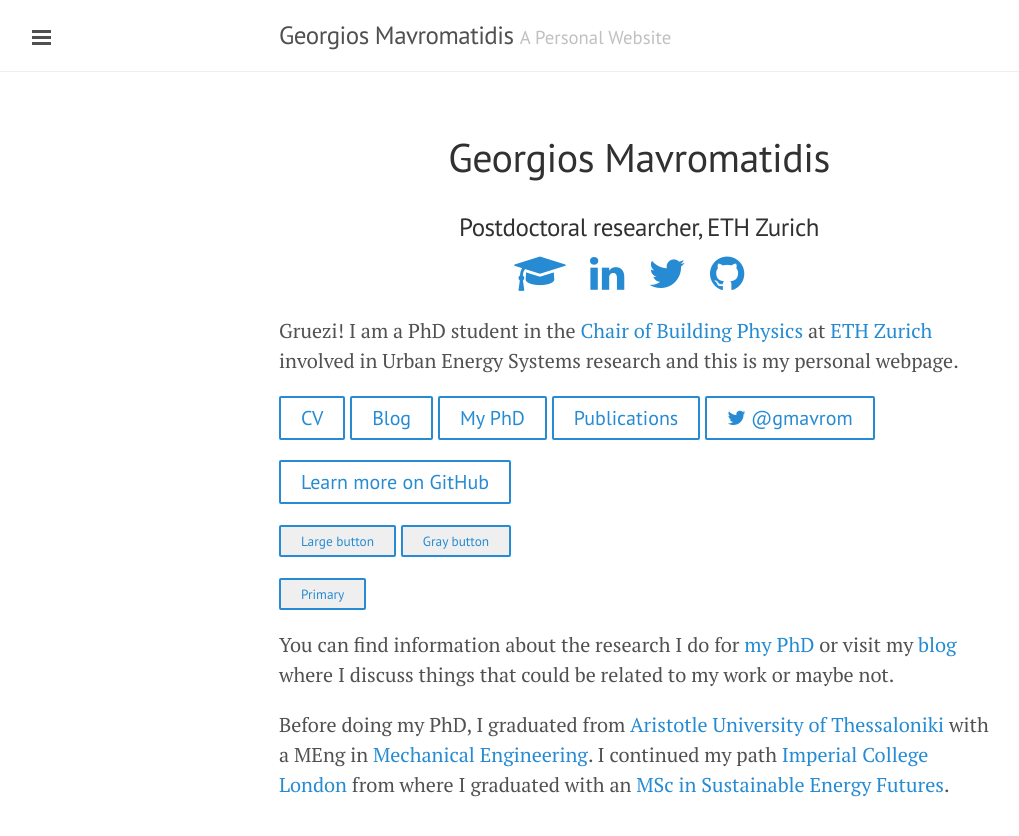
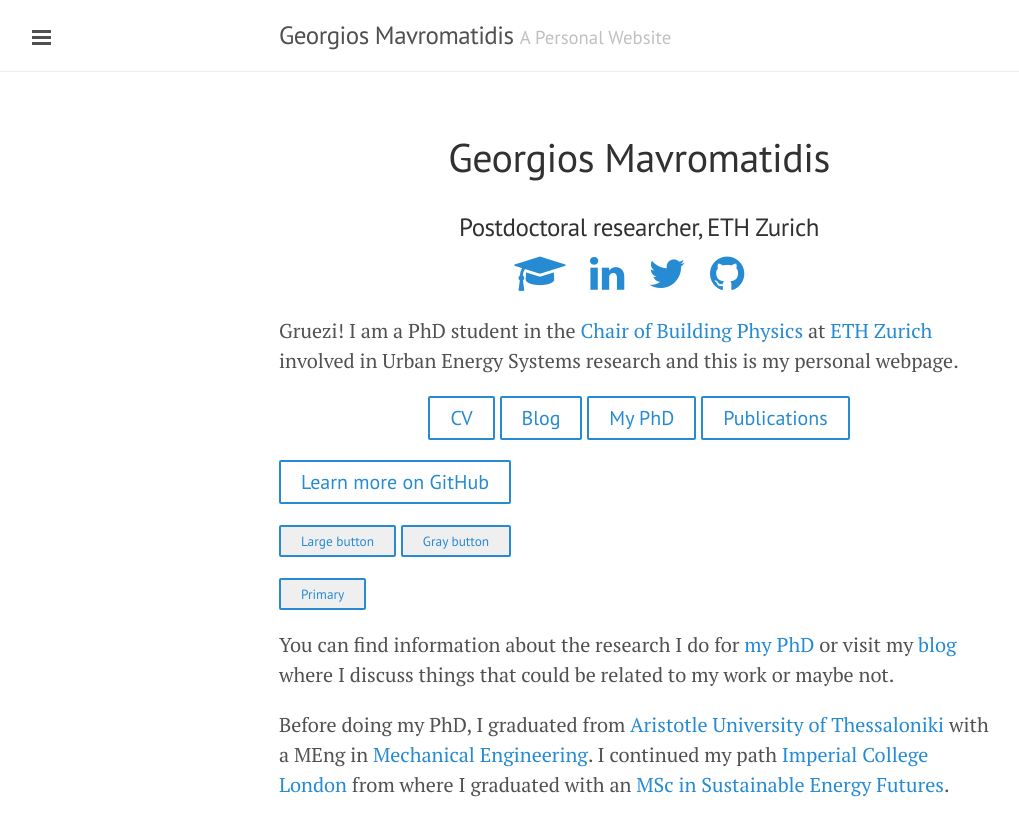
Before and after one commit to gmavrom33/gmavrom.github.io, a Jekyll site: the page built from index.md, in a window 1280 px wide. Shown: the top 836 px of the page, without its empty margins (1-1020 px from the left). Built offline with Jekyll 4.4.1, drawn with Linux system fonts in a browser that asks for light colours.

Commit message:
Update index.md

```diff
--- a/index.md
+++ b/index.md
@@ -18,13 +18,12 @@
 
 Gruezi! I am a PhD student in the [Chair of Building Physics][] at [ETH Zurich][] involved in Urban Energy Systems research and this is my personal webpage.
 
-<p>
+<center><p>
   <a href="http://mavromatidis.me/cv/" class="btn">CV</a>
   <a href="http://mavromatidis.me/blog/" class="btn">Blog</a>
   <a href="http://mavromatidis.me/my-phd/" class="btn">My PhD</a>
   <a href="http://mavromatidis.me/publications/" class="btn">Publications</a>
-  <a href="http://demo.getpoole.com" class="btn"><i class="fa fa-twitter"></i>  @gmavrom</a>
-</p>
+</p></center>
 
 <a href="https://github.com/poole/poole" class="btn">Learn more on GitHub</a>
 
```
